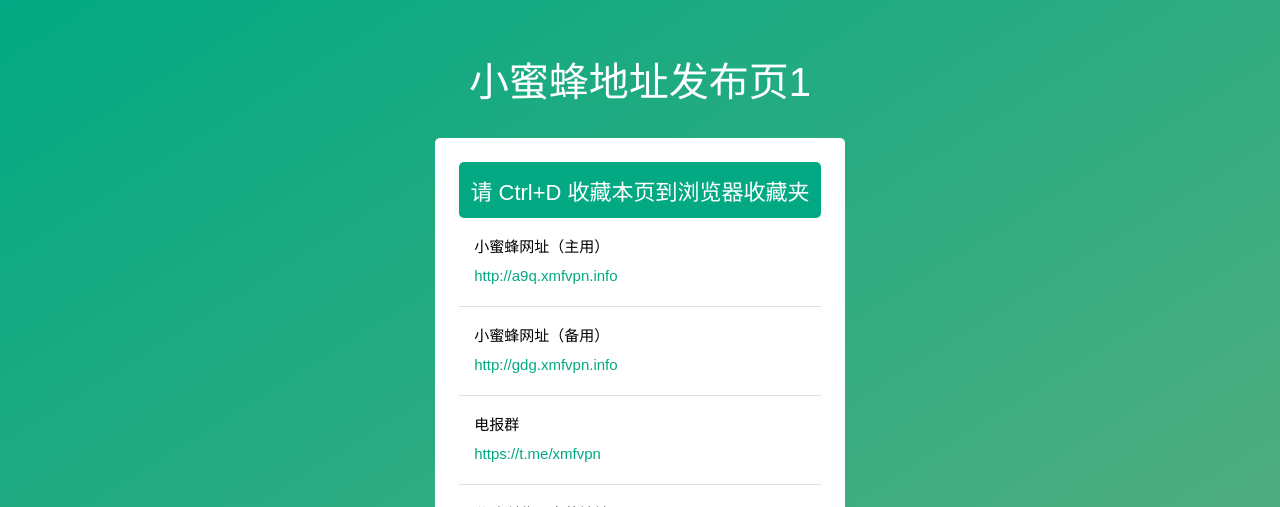
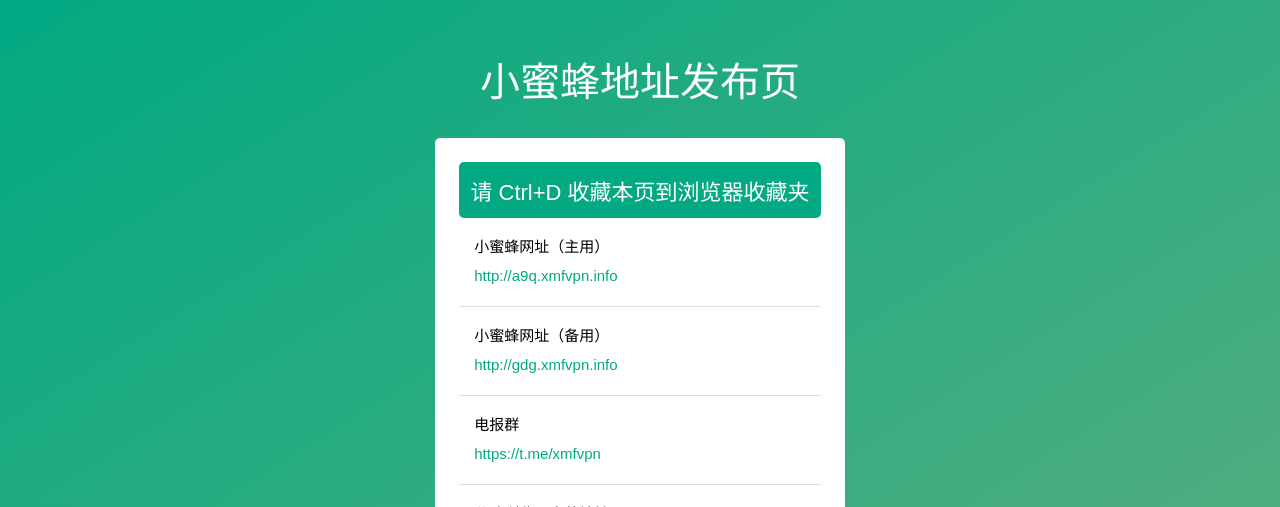
Before and after one commit to xmf-vip/xmf-vpn-vip, a plain HTML site: page index.html in a window 1280 px wide. Shown: the top 507 px of the page. Drawn offline with Linux system fonts and the light colour scheme.

Commit message:
Update index.html

```diff
--- a/index.html
+++ b/index.html
@@ -40,7 +40,7 @@
 <div id="all">
     <div class="wrapper">
         <div class="main">
-            <h1>小蜜蜂地址发布页1</h1>
+            <h1>小蜜蜂地址发布页</h1>
             <div class="content">
                 <div class="content-top">
                     <h2>请 Ctrl+D 收藏本页到浏览器收藏夹</h2>
```
